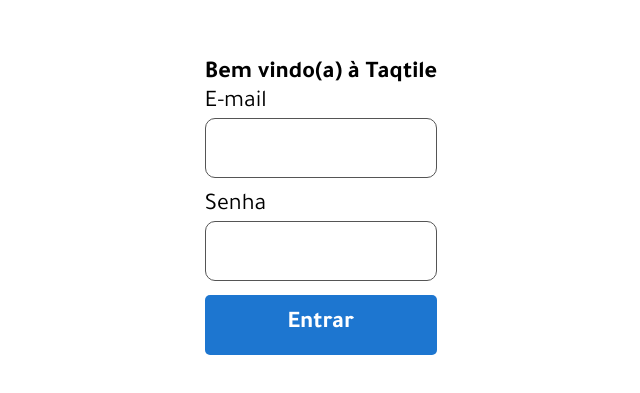
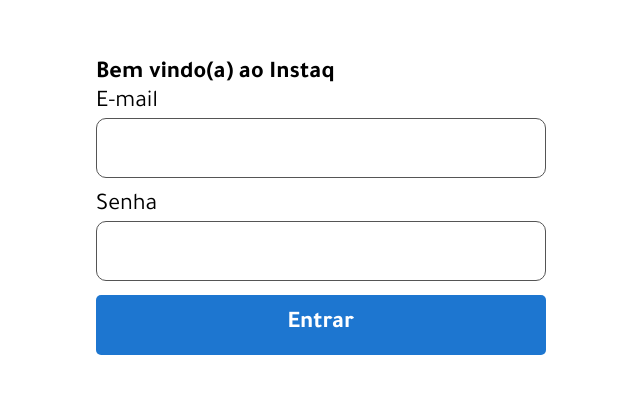
Before and after one commit to jotaMch/TAQ-GITHUB-BOT, a React (Vite) app: page / in a window 1280 px wide. Shown: the part 193-586 px from the top of the page, without its empty margins (319-959 px from the left). Built offline with nearby package versions, Linux system fonts and the light colour scheme.

Commit message:
add new className

```diff
--- a/src/components/molecules/form-page/Form.tsx
+++ b/src/components/molecules/form-page/Form.tsx
@@ -34,8 +34,8 @@
   };
 
   return (
-    <div>
-      <h2>Bem vindo(a) à Taqtile</h2>
+    <div className='container'>
+      <h2>Bem vindo(a) ao Instaq</h2>
       <form onSubmit={handleSubmit}>
         <div className='flex-form'>
           <Label htmlFor='e-mail' text='E-mail' className='email-label' />
```
